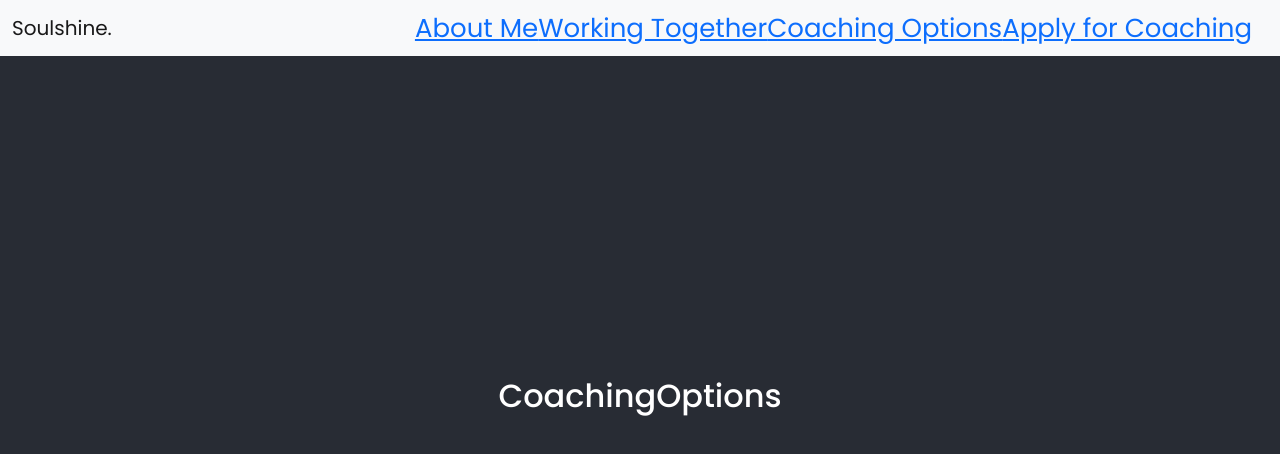
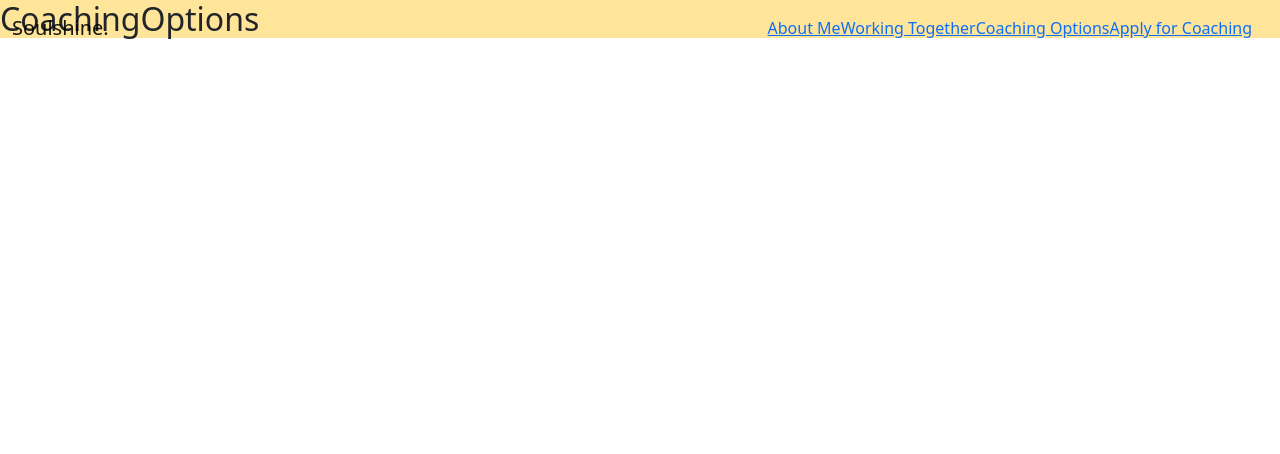
Before and after one commit to adelaney923/SanamFrontEnd, a React (Create React App) app: page /#/coachingOptions in a window 1280 px wide. Shown: the top 454 px of the page. Built offline with nearby package versions, Linux system fonts and the light colour scheme.

Commit message:
added landing img.  added some styling to landing

```diff
--- a/src/App.css
+++ /dev/null
@@ -1,38 +0,0 @@
-.App {
-  font-family: 'Poppins', sans-serif;
-}
-
-.App-logo {
-  height: 40vmin;
-  pointer-events: none;
-}
-
-@media (prefers-reduced-motion: no-preference) {
-  .App-logo {
-    animation: App-logo-spin infinite 20s linear;
-  }
-}
-
-.App-header {
-  background-color: #282c34;
-  min-height: 100vh;
-  display: flex;
-  flex-direction: column;
-  align-items: center;
-  justify-content: center;
-  font-size: calc(10px + 2vmin);
-  color: white;
-}
-
-.App-link {
-  color: #61dafb;
-}
-
-@keyframes App-logo-spin {
-  from {
-    transform: rotate(0deg);
-  }
-  to {
-    transform: rotate(360deg);
-  }
-}
--- /dev/null
+++ b/src/Components/LandingPage.js
@@ -0,0 +1,17 @@
+import React from "react";
+import "./Mobile.css"
+
+const LandingPage = () => {
+  return (
+    <div id="landing">
+      <img
+        className="landingimg"
+        src="https://res.cloudinary.com/adelaney923/image/upload/v1659661318/7FFEE786-E02E-46B1-BB73-5666D41E0749_psmhhr.jpg"
+        alt="landingphoto"
+      />
+      <p className="landingquote">"GIVEN HALF A CHANCE, THE BODY WILL HEAL ITSELF BY ITSELF"</p>
+    </div>
+  );
+};
+
+export default LandingPage;
--- a/src/Components/LandingPage/LandingPage.js
+++ /dev/null
@@ -1,17 +0,0 @@
-import React from "react";
-import "../LandingPage/landingpage.css"
-
-const LandingPage = () => {
-  return (
-    <div id="landing">
-      <img
-        className="landingimg"
-        src="https://res.cloudinary.com/adelaney923/image/upload/v1638238404/IMG_3458_x8bnzf.jpg"
-        alt="landingphoto"
-      />
-      <p>"GIVEN HALF A CHANCE, THE BODY WILL HEAL ITSELF BY ITSELF"</p>
-    </div>
-  );
-};
-
-export default LandingPage;
--- a/src/Components/LandingPage/landingpage.css
+++ /dev/null
@@ -1,5 +0,0 @@
-.landingimg {
-    width: 100%;
-    height: 90vh;
-    object-fit: cover;
-}
--- /dev/null
+++ b/src/Components/Mobile.css
@@ -0,0 +1,18 @@
+body {
+  background-color: #FFE599;
+  font-family: 'Poppins', sans-serif;
+}
+
+#landing, .landingquote {
+  background-color: #FFE599;
+}
+
+.landingimg {
+    width: 100%;
+    height: 90vh;
+    object-fit: cover;
+}
+
+.mb-3 {
+  color: #FFE599
+}
--- a/src/Components/NavBar/NavBar.js
+++ b/src/Components/NavBar.js
@@ -4,12 +4,13 @@ import Container from "react-bootstrap/Container";
 import Nav from "react-bootstrap/Nav";
 import Navbar from "react-bootstrap/Navbar";
 import Offcanvas from "react-bootstrap/Offcanvas";
+import "./Mobile.css"
 
 
 const NavBar = () => {
   return (
-    <div id="landing">
-      <Navbar bg="light" expand="md" className="mb-3" fixed="top">
+    <div id="navbar">
+      <Navbar expand="md" className="mb-3" fixed="top">
         <Container fluid>
           <Navbar.Brand href="#">Soulshine.</Navbar.Brand>
           <Navbar.Toggle aria-controls={`offcanvasNavbar-expand-md`} />
```
Also changed, not shown: src/App.js (+7 -7 lines), src/Components/AboutMe.js (renamed from src/Components/AboutMe/AboutMe.js), src/Components/ApplyForCoaching.js (renamed from src/Components/ApplyForCoaching/ApplyForCoaching.js), src/Components/CoachingOptions.js (renamed from src/Components/CoachingOptions/CoachingOptions.js), src/Components/WorkingTogether.js (renamed from src/Components/WorkingTogether/WorkingTogether.js).
